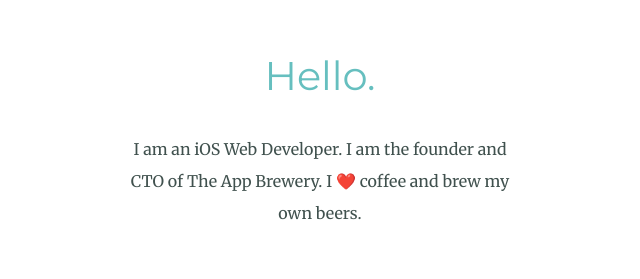
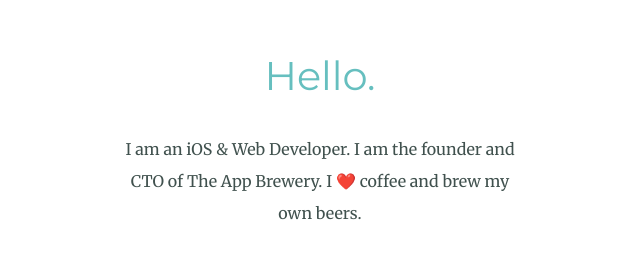
Before and after one commit to mohiDaprogrammer/CSS-my-site, a plain HTML site: page index.html in a window 1280 px wide. Shown: the part 1140-1419 px from the top of the page, 320-960 px from the left. Drawn offline with Linux system fonts and the light colour scheme.

Commit message:
Update index.html

```diff
--- a/index.html
+++ b/index.html
@@ -24,7 +24,7 @@
     <div class="profile">
       <img class="profile-image" src="md.png" alt="">
       <h2>Hello.</h2>
-      <p style="line-height: 2">I am an iOS Web Developer. I am the founder and <br>CTO of The App Brewery. I ❤️ coffee and brew my <br>own beers. </p>
+      <p style="line-height: 2">I am an iOS & Web Developer. I am the founder and <br>CTO of The App Brewery. I ❤️ coffee and brew my <br>own beers. </p>
     </div>
     <hr>
     <div class="skills">
```
